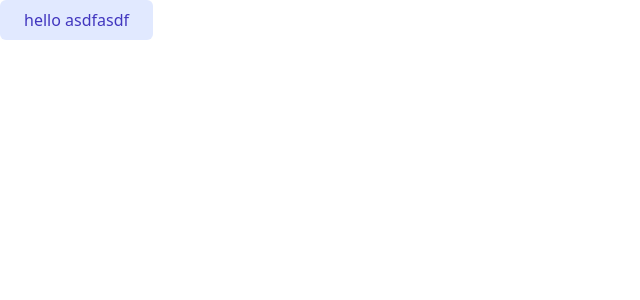
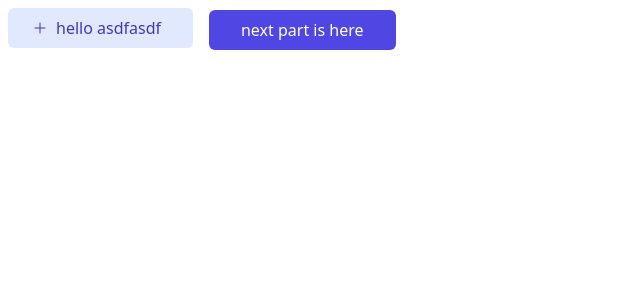
Before and after one commit to gautamSH20/brain-fe, a React (Vite) app: page / in a window 1280 px wide. Shown: the top 300 px of the page, without its empty margins (0-640 px from the left). Built offline with nearby package versions, Linux system fonts and the light colour scheme.

Commit message:
NewChanges are made

```diff
--- a/src/App.tsx
+++ b/src/App.tsx
@@ -1,13 +1,23 @@
 import "./App.css";
 import { Button } from "./components/ui/Button";
+import { PlusIcon } from "./icons/PlusIcon";
+import { ShareIcon } from "./icons/ShareIcon";
 
 function App() {
   return (
     <>
       <Button
+        startIcon={<PlusIcon />}
         vairant="secondary"
         size="md"
         text="hello asdfasdf"
+        onclick={() => {}}
+      ></Button>
+      <Button
+        endIcon={<ShareIcon />}
+        vairant="primary"
+        size="md"
+        text="next part is here"
         onclick={() => {}}
       ></Button>
     </>
--- a/src/components/ui/Button.tsx
+++ b/src/components/ui/Button.tsx
@@ -1,9 +1,11 @@
+import { ReactElement } from "react";
+
 export interface ButtonProps {
   vairant: "primary" | "secondary";
   size: "lg" | "md" | "sm";
   text: string;
-  startIcon?: any;
-  endIcon?: any;
+  startIcon?: ReactElement;
+  endIcon?: ReactElement;
   onclick: () => void;
 }
 
@@ -21,9 +23,12 @@ const variantProp = {
 export const Button = (props: ButtonProps) => {
   return (
     <button
-      className={styleSize[props.size] + " " + variantProp[props.vairant]}
+      className={`${styleSize[props.size]} ${variantProp[props.vairant]} m-2`}
     >
-      {props.text}
+      <div className="flex items-center">
+        {props.startIcon}
+        <div className="pl-2 pr-2">{props.text}</div>
+      </div>
     </button>
   );
 };
--- a/tailwind.config.js
+++ b/tailwind.config.js
@@ -1,6 +1,6 @@
 /** @type {import('tailwindcss').Config} */
 export default {
-  content: ["./index.html", "./src/**/*.{js,ts,jsx,tsx}"],
+  content: ["./index.html", "./src/**/*.{html,js,ts,jsx,tsx}"],
   theme: {
     extend: {},
   },
```
